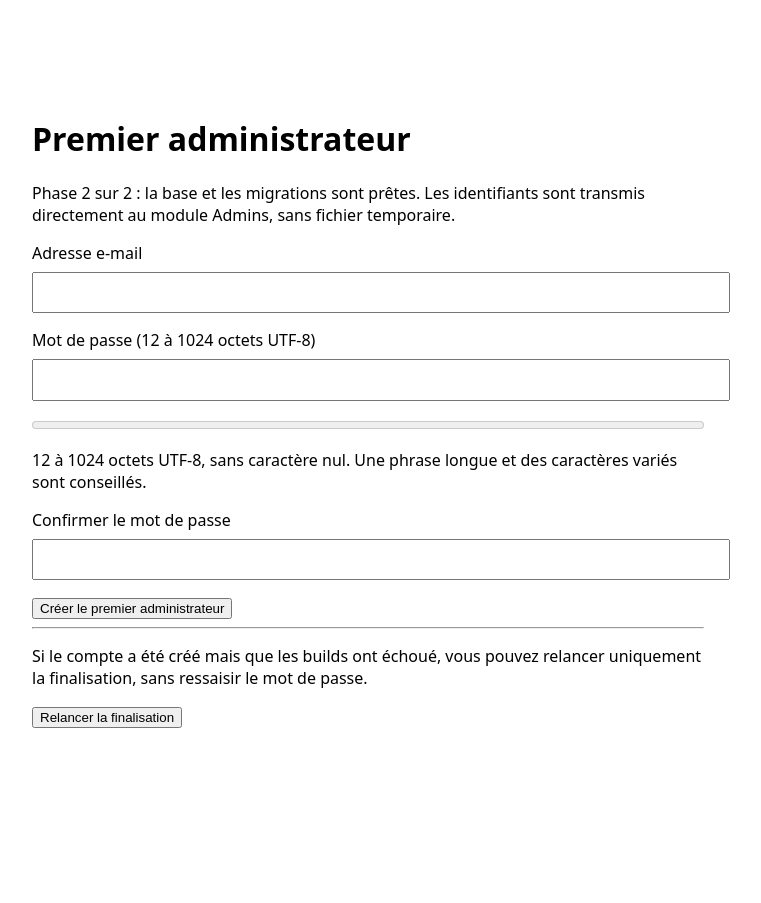
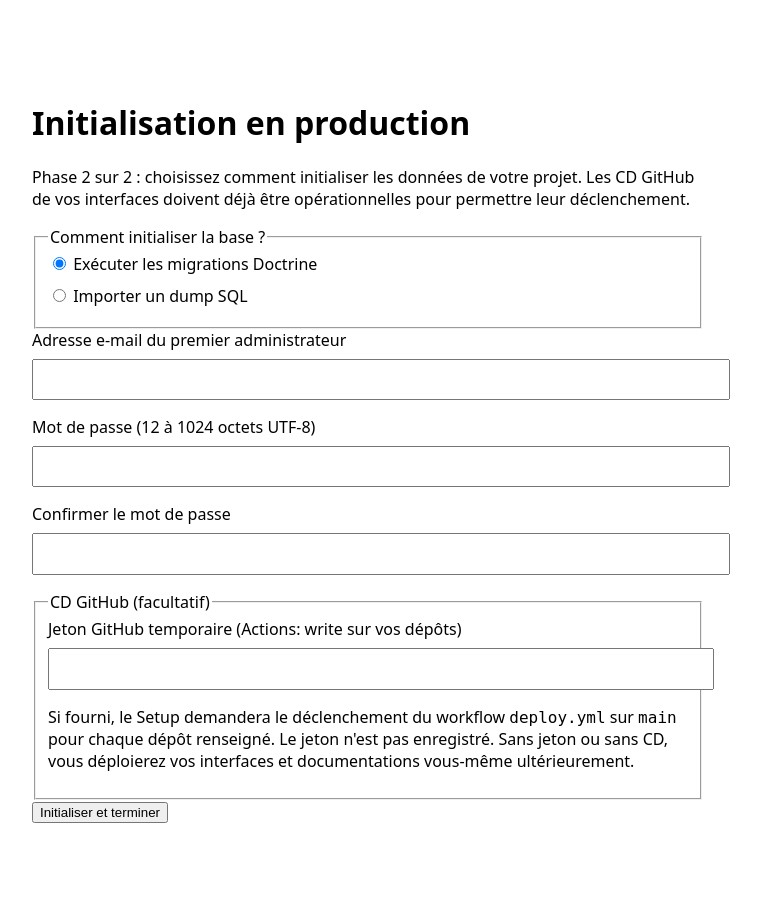
Before and after one commit to Symsvel-Framework/symsvel-back, a Symfony app: template templates/setup/admin.html.twig in a window 1280 px wide. Shown: the whole page, without its empty margins (272-1033 px from the left). Before the commit the page ends 728 px from the top, so only its background shows below. Run offline with Twig, Linux system fonts and the light colour scheme; the template is opened without the code that fills it: most values are stand-ins (such as "Sample title", 1, 10 or a date in 2020); some libraries are stand-ins or nearby versions.

Commit message:
feat(setup): écrans uniques local et premier déploiement production

```diff
--- a/templates/setup/admin.html.twig
+++ b/templates/setup/admin.html.twig
@@ -1,10 +1,63 @@
 {% extends 'base.html.twig' %}
-{% block title %}Premier administrateur SymSvel{% endblock %}
+{% block title %}{{ production ? 'Initialisation en production' : 'Premier administrateur SymSvel' }}{% endblock %}
 {% block body %}
-<main style="max-width:42rem;margin:5rem auto;font:1rem system-ui,sans-serif;padding:1rem">
-  <h1>Premier administrateur</h1>
+<main style="max-width:42rem;margin:4rem auto;font:1rem system-ui,sans-serif;padding:1rem">
+  <h1>{{ production ? 'Initialisation en production' : 'Premier administrateur' }}</h1>
+  {% for message in app.flashes('setup_error') %}<p role="alert">{{ message }}</p>{% endfor %}
+  {% if production %}
+    <p>Phase 2 sur 2 : choisissez comment initialiser les données de votre projet. Les CD GitHub de vos interfaces doivent déjà être opérationnelles pour permettre leur déclenchement.</p>
+    <form method="post" enctype="multipart/form-data">
+      <input type="hidden" name="_token" value="{{ csrf_token('symsvel_setup_admin') }}">
+      {% if database_ready %}
+        <p>La base est déjà initialisée. Vous pouvez terminer l'installation ou reprendre la création du premier administrateur si nécessaire.</p>
+      {% endif %}
+      <fieldset>
+        <legend>Comment initialiser la base ?</legend>
+        <label><input type="radio" name="setup_action" value="doctrine" checked> Exécuter les migrations Doctrine</label>
+        <label style="display:block;margin:.6rem 0"><input type="radio" name="setup_action" value="dump"> Importer un dump SQL</label>
+      </fieldset>
+      <div id="doctrine_fields">
+        <label for="admin_email">Adresse e-mail du premier administrateur</label>
+        <input id="admin_email" name="admin_email" type="email" maxlength="254" autocomplete="email" style="display:block;width:100%;padding:.7rem;margin:.5rem 0 1rem">
+        <label for="admin_password">Mot de passe (12 à 1024 octets UTF-8)</label>
+        <input id="admin_password" name="admin_password" type="password" maxlength="1024" autocomplete="new-password" style="display:block;width:100%;padding:.7rem;margin:.5rem 0 1rem">
+        <label for="admin_password_confirmation">Confirmer le mot de passe</label>
+        <input id="admin_password_confirmation" name="admin_password_confirmation" type="password" maxlength="1024" autocomplete="new-password" style="display:block;width:100%;padding:.7rem;margin:.5rem 0 1rem">
+      </div>
+      <div id="dump_fields" hidden>
+        <label for="dump_sql">Dump SQL texte (.sql)</label>
+        <input id="dump_sql" name="dump_sql" type="file" accept=".sql" style="display:block;margin:.5rem 0 1rem">
+        <p>Le dump doit correspondre au moteur choisi et contenir les données existantes, dont l'administrateur. L'import nécessite le client SQL sur l'hébergement et reste non réversible automatiquement.</p>
+      </div>
+      <fieldset>
+        <legend>CD GitHub (facultatif)</legend>
+        <label for="github_token">Jeton GitHub temporaire (Actions: write sur vos dépôts)</label>
+        <input id="github_token" name="github_token" type="password" autocomplete="off" style="display:block;width:100%;padding:.7rem;margin:.5rem 0 1rem">
+        <p>Si fourni, le Setup demandera le déclenchement du workflow <code>deploy.yml</code> sur <code>main</code> pour chaque dépôt renseigné. Le jeton n'est pas enregistré. Sans jeton ou sans CD, vous déploierez vos interfaces et documentations vous-même ultérieurement.</p>
+      </fieldset>
+      <button type="submit">Initialiser et terminer</button>
+    </form>
+    {% if database_ready %}
+      <form method="post" style="margin-top:1.5rem">
+        <input type="hidden" name="_token" value="{{ csrf_token('symsvel_setup_admin') }}">
+        <input type="hidden" name="setup_action" value="complete">
+        <button type="submit">Vérifier l'administrateur existant et terminer sans recréer la base</button>
+      </form>
+    {% endif %}
+    <script>
+      const options = document.querySelectorAll('input[name="setup_action"]');
+      function toggleFields() {
+        const dump = document.querySelector('input[name="setup_action"]:checked').value === 'dump';
+        document.getElementById('doctrine_fields').hidden = dump;
+        document.getElementById('dump_fields').hidden = !dump;
+        document.querySelectorAll('#doctrine_fields input').forEach(field => field.disabled = dump);
+        document.querySelectorAll('#dump_fields input').forEach(field => field.disabled = !dump);
+      }
+      options.forEach(option => option.addEventListener('change', toggleFields));
+      toggleFields();
+    </script>
+  {% else %}
     <p>Phase 2 sur 2 : la base et les migrations sont prêtes. Les identifiants sont transmis directement au module Admins, sans fichier temporaire.</p>
-  {% for message in app.flashes('setup_error') %}<p role="alert">{{ message }}</p>{% endfor %}
     <form method="post">
       <input type="hidden" name="_token" value="{{ csrf_token('symsvel_setup_admin') }}">
       <input type="hidden" name="setup_action" value="provision">
@@ -25,10 +78,12 @@
       <input type="hidden" name="setup_action" value="complete">
       <button type="submit">Relancer la finalisation</button>
     </form>
+  {% endif %}
 </main>
 {% endblock %}
 
 {% block javascripts %}
+{% if not production %}
 <script>
 (() => {
   const password = document.getElementById('admin_password');
@@ -67,4 +122,5 @@
   confirmation.addEventListener('input', () => confirmation.setCustomValidity(''));
 })();
 </script>
+{% endif %}
 {% endblock %}
```
Lines whose indentation alone changed are shown as unchanged.
